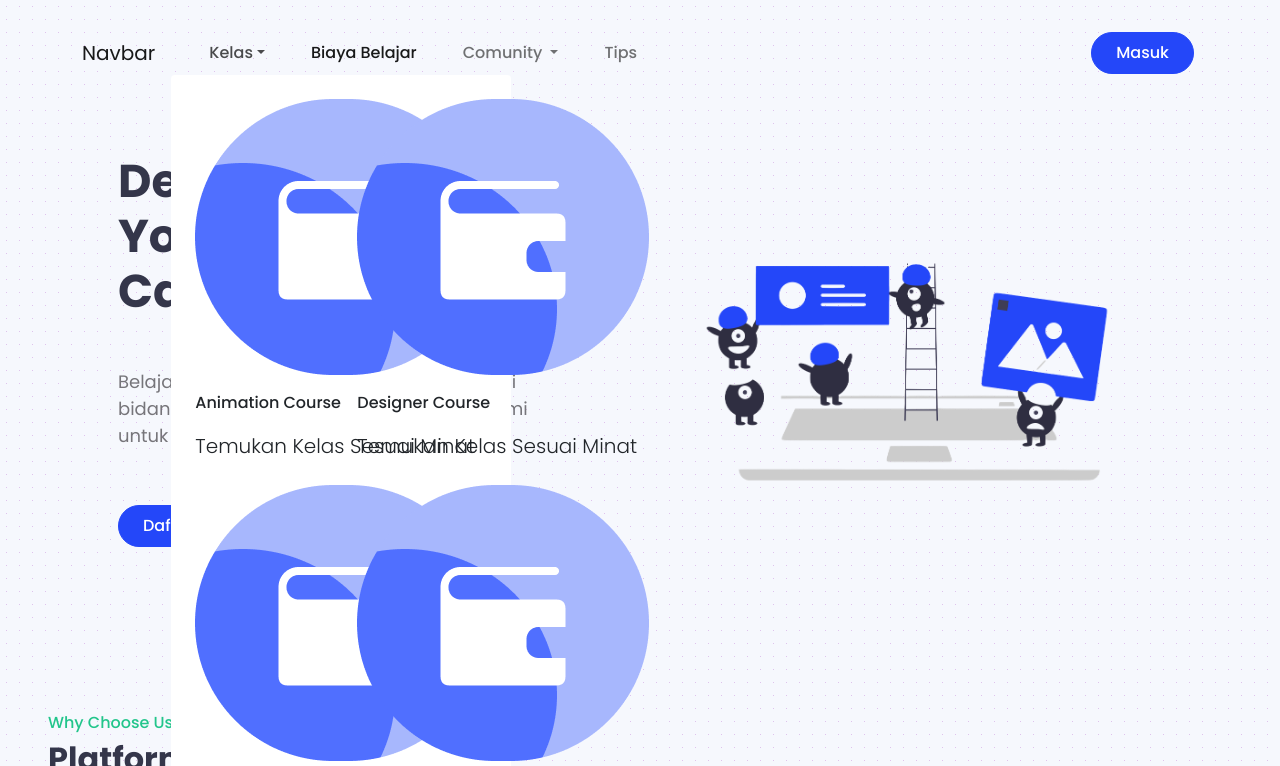
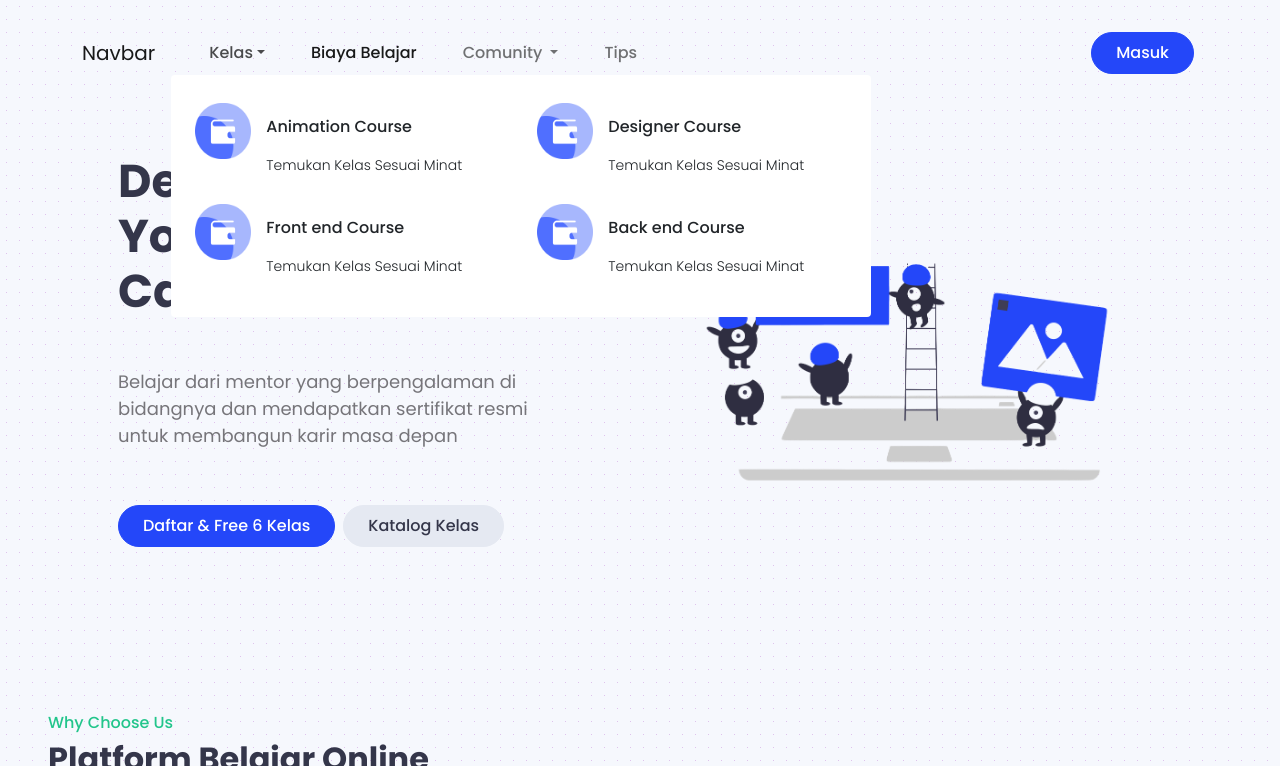
Before and after one commit to pldweb/slicingbwa, a website: page index.html in a window 1280 px wide. Both pictures are taken after a click on the button "Kelas". Shown: the top 766 px of the page. Drawn offline with nearby package versions, Linux system fonts and the light colour scheme.

Commit message:
Update style.css

```diff
--- a/css/style.css
+++ b/css/style.css
@@ -6,7 +6,6 @@ body {
   background-image: radial-gradient(#dfc3ec 0.8px, #f6f8fd 0.8px);
   background-size: 13px 13px;
 }
-
 
 .font-bold {
   font-size: 46px;
@@ -48,6 +47,9 @@ body {
 .font-light {
   font-size: 16px;
 }
+.font-light-14 {
+  font-size: 14px;
+}
 .font-second {
   color: #76757a;
 }
@@ -58,9 +60,31 @@ body {
   padding: 20px;
 }
 
-.custom-dropdown a:hover {
+.dropdown-item:hover {
   border-radius: 5px;
   background-color: #eff0f8;
+}
+
+@media (min-width: 992px) {
+  .dropdown-menu {
+    min-width: 700px;
+    padding: 20px 20px;
+    margin-bottom: 30px;
+  }
+ }
+
+.dropdown-menu {
+  /* min-width: 700px; */
+  padding: 20px 20px;
+  margin-bottom: 30px;
+}
+
+.icon {
+  margin-top: 4px;
+  width: 56px;
+  height: 56px;
+  float: left;
+  margin-right: 15px;
 }
 
 /* Why Section*/
```
